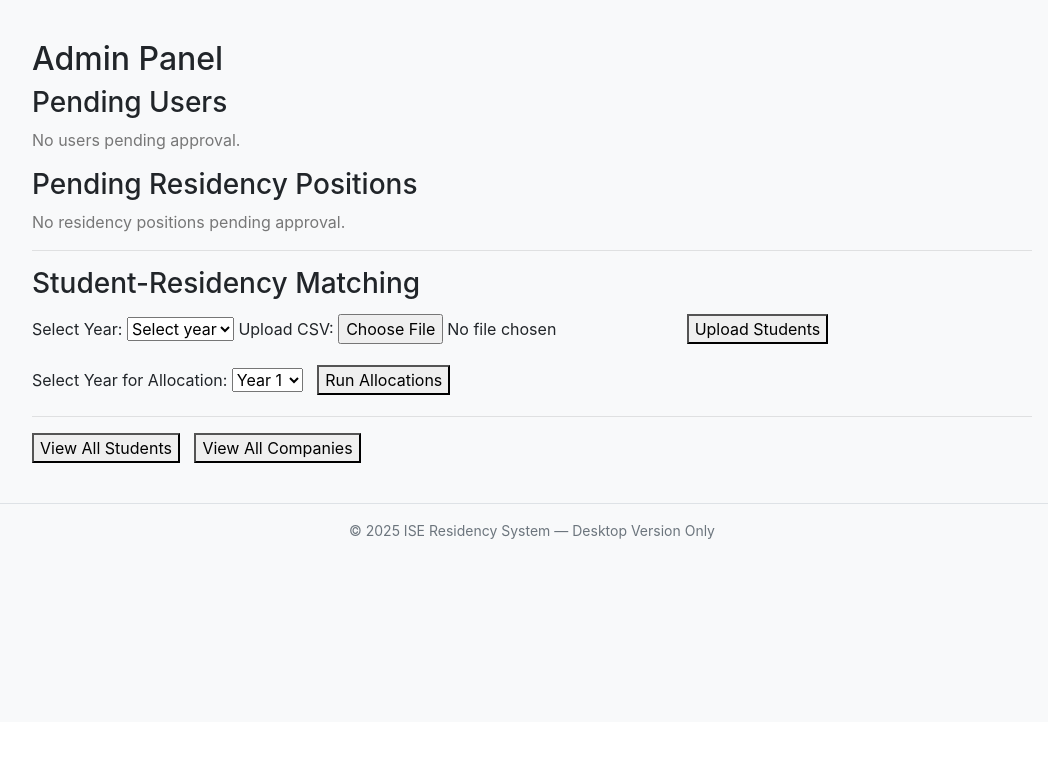
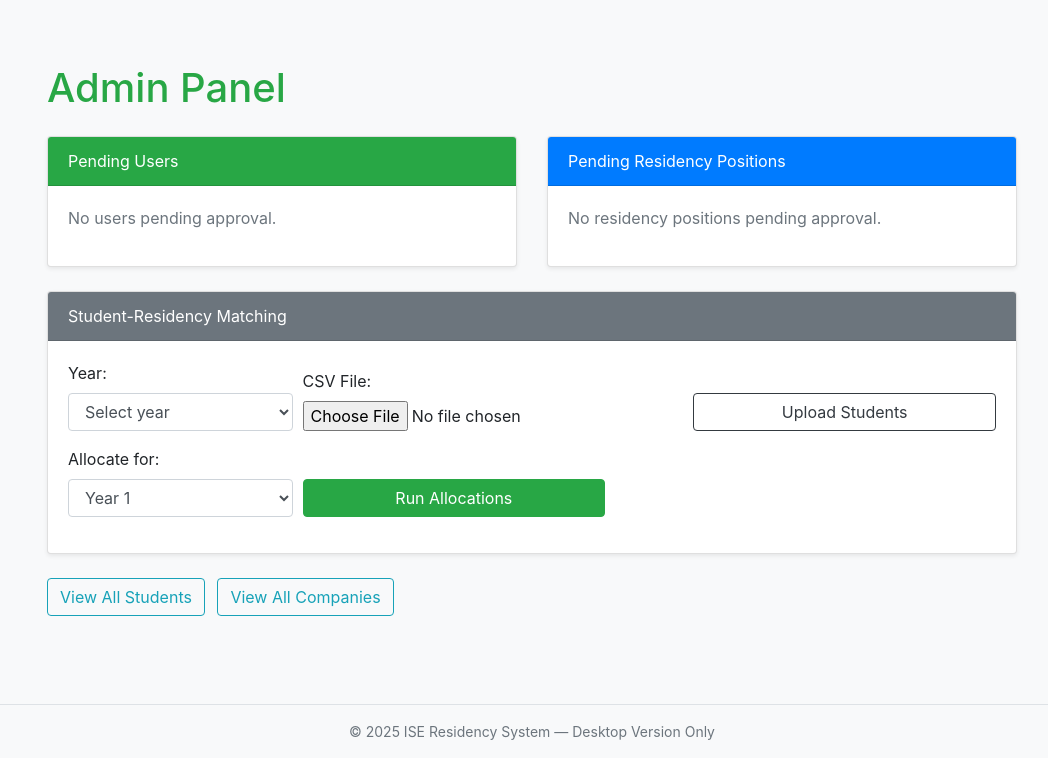
Before and after one commit to SyedFahimRahman/B4Epic, a Flask app: template templates/admin.html in a window 1280 px wide. Shown: the part 78-836 px from the top of the page, without its empty margins (108-1156 px from the left). Before the commit the page ends 617 px from the top, so only its background shows below. Run offline with Flask 3, Linux system fonts and the light colour scheme; the template is opened without the code that fills it, so the values that code supplies are empty.

Commit message:
made the admin dashboard more user friendly

```diff
--- a/app.py
+++ b/app.py
@@ -9,7 +9,7 @@ from werkzeug.security import generate_password_hash
 
 from config import Config
 from allocations import allocate_students, get_allocation_details, notify_allocation
-from api import api_bp
+# from api import api_bp
 from sqlalchemy import func
 from flask_mail import Mail
 from dotenv import load_dotenv
@@ -28,7 +28,7 @@ db.init_app(app)
 mail.init_app(app)
 migrate = Migrate(app, db)
 
-app.register_blueprint(api_bp, url_prefix='/api')
+# app.register_blueprint(api_bp, url_prefix='/api')
 
 # Decorator to make student-only pages
 def student_required(f):
--- a/templates/admin.html
+++ b/templates/admin.html
@@ -1,132 +1,137 @@
 {% extends "base.html" %}
 
-{% block head %}
-  <link rel="stylesheet" href="{{ url_for('static', filename='admin.css') }}">
-{% endblock %}
+{% block content %}
+<div class="container py-4">
 
-{% block content %}
-<div class="admin-panel">
-  <h2>Admin Panel</h2>
+  {% with messages = get_flashed_messages() %}
+    {% if messages %}
+      <div class="alert alert-warning alert-dismissible fade show" role="alert">
+        {{ messages[0] }}
+        <button type="button" class="close" data-dismiss="alert" aria-label="Close">
+          <span aria-hidden="true">&times;</span>
+        </button>
+      </div>
+    {% endif %}
+  {% endwith %}
 
-  <div class="admin-sections">
+  <h1 class="text-success mb-4">Admin Panel</h1>
+
+  <div class="row">
     <!-- Pending Users -->
-    <div class="admin-section">
-      <h3>Pending Users</h3>
+    <div class="col-md-6 mb-4">
+      <div class="card shadow-sm">
+        <div class="card-header bg-success text-white">Pending Users</div>
+        <div class="card-body">
           {% if pending_users %}
-        <table>
-          <thead>
-            <tr><th>Email</th><th>Role</th><th>Actions</th></tr>
-          </thead>
-          <tbody>
+            <ul class="list-group">
               {% for user in pending_users %}
-              <tr>
-                <td>{{ user.username }}</td>
-                <td>{{ user.role }}</td>
-                <td>
-                  <form method="POST" style="display:inline;">
+              <li class="list-group-item d-flex justify-content-between align-items-center">
+                {{ user.username }} ({{ user.role }})
+                <div>
+                  <form method="POST" class="d-inline">
                     <input type="hidden" name="user_email" value="{{ user.username }}">
-                    <button type="submit" name="action" value="approve">Approve</button>
+                    <button name="action" value="approve" class="btn btn-sm btn-success">Approve</button>
+                    <button name="action" value="reject" class="btn btn-sm btn-danger">Reject</button>
                   </form>
-                  <form method="POST" style="display:inline;">
-                    <input type="hidden" name="user_email" value="{{ user.username }}">
-                    <button type="submit" name="action" value="reject" style="background:#e57373;">Reject</button>
-                  </form>
-                </td>
-              </tr>
+                </div>
+              </li>
               {% endfor %}
-          </tbody>
-        </table>
+            </ul>
           {% else %}
-        <p style="color:#777;">No users pending approval.</p>
-      {% endif %}
-    </div>
-
-    <!-- Pending Residency Positions -->
-    <div class="admin-section">
-      <h3>Pending Residency Positions</h3>
-      {% if pending_positions %}
-        <table>
-          <thead>
-            <tr><th>Title</th><th>Company</th><th>Actions</th></tr>
-          </thead>
-          <tbody>
-            {% for pos in pending_positions %}
-              <tr>
-                <td>{{ pos.title }}</td>
-                <td>{{ pos.company.name }}</td>
-                <td>
-                  <form method="POST" style="display:inline;">
-                    <input type="hidden" name="position_id" value="{{ pos.id }}">
-                    <button type="submit" name="action" value="approve">Approve</button>
-                  </form>
-                  <form method="POST" style="display:inline;">
-                    <input type="hidden" name="position_id" value="{{ pos.id }}">
-                    <button type="submit" name="action" value="reject" style="background:#e57373;">Reject</button>
-                  </form>
-                </td>
-              </tr>
-            {% endfor %}
-          </tbody>
-        </table>
-      {% else %}
-        <p style="color:#777;">No residency positions pending approval.</p>
+            <p class="text-muted">No users pending approval.</p>
           {% endif %}
         </div>
       </div>
+    </div>
 
-  <hr>
+    <!-- Pending Positions -->
+    <div class="col-md-6 mb-4">
+      <div class="card shadow-sm">
+        <div class="card-header bg-primary text-white">Pending Residency Positions</div>
+        <div class="card-body">
+          {% if pending_positions %}
+            <ul class="list-group">
+              {% for pos in pending_positions %}
+              <li class="list-group-item d-flex justify-content-between align-items-center">
+                {{ pos.title }} ({{ pos.company.name }})
+                <div>
+                  <form method="POST" class="d-inline">
+                    <input type="hidden" name="position_id" value="{{ pos.id }}">
+                    <button name="action" value="approve" class="btn btn-sm btn-success">Approve</button>
+                    <button name="action" value="reject" class="btn btn-sm btn-danger">Reject</button>
+                  </form>
+                </div>
+              </li>
+              {% endfor %}
+            </ul>
+          {% else %}
+            <p class="text-muted">No residency positions pending approval.</p>
+          {% endif %}
+        </div>
+      </div>
+    </div>
+  </div>
 
-  <!-- Upload and Allocation Forms -->
-  <h3>Student-Residency Matching</h3>
-  <form method="POST" enctype="multipart/form-data" action="{{ url_for('upload_students') }}" style="margin-bottom: 16px;">
-    <label for="upload-year">Select Year:</label>
-    <select name="year" id="upload-year" required>
-      <option value="" disabled selected>Select year</option>
-      <option value="1">Year 1</option>
-      <option value="2">Year 2</option>
-      <option value="3">Year 3</option>
-      <option value="4">Year 4</option>
+ <!-- Upload Students + Allocation -->
+<div class="card mb-4 shadow-sm">
+  <div class="card-header bg-secondary text-white">Student-Residency Matching</div>
+  <div class="card-body">
+    <form method="POST" action="{{ url_for('upload_students') }}" enctype="multipart/form-data">
+      <div class="form-row align-items-end">
+        <div class="col-md-3 mb-3">
+          <label for="upload-year">Year:</label>
+          <select name="year" class="form-control" id="upload-year" required>
+            <option value="">Select year</option>
+            {% for y in range(1, 5) %}
+            <option value="{{ y }}">Year {{ y }}</option>
+            {% endfor %}
           </select>
-
-    <label for="student-csv">Upload CSV:</label>
-    <input type="file" name="file" id="student-csv" accept=".csv" required>
-
-    <button type="submit" class="admin-button" style="margin-top: 6px;">Upload Students</button>
+        </div>
+        <div class="col-md-5 mb-3">
+          <label for="file">CSV File:</label>
+          <input type="file" name="file" class="form-control-file" id="file" required>
+        </div>
+        <div class="col-md-4 mb-3">
+          <label>&nbsp;</label>
+          <button class="btn btn-outline-dark btn-block">Upload Students</button>
+        </div>
+      </div>
     </form>
 
-  <form method="POST" action="{{ url_for('run_allocate_students') }}" style="margin-top: 8px;">
-    <label for="allocation-year">Select Year for Allocation:</label>
-    <select name="year" id="allocation-year" required>
-      <option value="1">Year 1</option>
-      <option value="2">Year 2</option>
-      <option value="3">Year 3</option>
-      <option value="4">Year 4</option>
+    <form method="POST" action="{{ url_for('run_allocate_students') }}">
+      <div class="form-row align-items-end">
+        <div class="col-md-3 mb-3">
+          <label for="allocation-year">Allocate for:</label>
+          <select name="year" class="form-control" id="allocation-year" required>
+            {% for y in range(1, 5) %}
+            <option value="{{ y }}">Year {{ y }}</option>
+            {% endfor %}
           </select>
-    <button type="submit" class="admin-button" style="margin-left: 10px;">Run Allocations</button>
+        </div>
+        <div class="col-md-4 mb-3">
+          <label>&nbsp;</label>
+          <button type="submit" class="btn btn-success btn-block">Run Allocations</button>
+        </div>
+      </div>
     </form>
+  </div>
+</div>
 
-  <hr>
 
-  <!-- View All Buttons -->
-  <button id="show-students" class="admin-button" style="margin-right: 10px;">View All Students</button>
-  <button id="show-companies" class="admin-button">View All Companies</button>
+  <!-- View Buttons -->
+  <div class="mb-4">
+    <button class="btn btn-outline-info mr-2" id="show-students">View All Students</button>
+    <button class="btn btn-outline-info" id="show-companies">View All Companies</button>
+  </div>
 
-  <!-- Student Table (hidden by default) -->
-  <div id="student-table" style="display: none;">
+  <!-- Students Table -->
+  <div id="student-table" style="display:none;">
     <h3>All Students</h3>
-    <table>
-      <thead>
-        <tr>
-          <th>ID</th>
-          <th>Email</th>
-          <th>First Name</th>
-          <th>Last Name</th>
-          <th>Year</th>
-          <th>Grade</th>
-        </tr>
+    <table class="table table-bordered table-sm">
+      <thead class="thead-light">
+        <tr><th>ID</th><th>Email</th><th>First</th><th>Last</th><th>Year</th><th>Grade</th></tr>
       </thead>
       <tbody>
-        {% if students_with_users %}
         {% for student, user in students_with_users %}
         <tr>
           <td>{{ student.id }}</td>
@@ -134,52 +139,27 @@
           <td>{{ student.first_name }}</td>
           <td>{{ student.last_name }}</td>
           <td>{{ student.year }}</td>
-            <td>{{ student.grade if student.grade else 'N/A' }}</td>
+          <td>{{ student.grade or 'N/A' }}</td>
         </tr>
         {% endfor %}
-        {% elif students %}
-          {% for student in students %}
-          <tr>
-            <td>{{ student.id }}</td>
-            <td>
-              {% set user = User.query.get(student.id) %}
-              {{ user.username if user else 'N/A' }}
-            </td>
-            <td>{{ student.first_name }}</td>
-            <td>{{ student.last_name }}</td>
-            <td>{{ student.year }}</td>
-            <td>{{ student.grade if student.grade else 'N/A' }}</td>
-          </tr>
-          {% endfor %}
-        {% else %}
-          <tr><td colspan="6">No students found</td></tr>
-        {% endif %}
       </tbody>
     </table>
   </div>
 
-  <!-- Company Table (hidden by default) -->
-  <div id="company-table" style="display: none;">
+  <!-- Companies Table -->
+  <div id="company-table" style="display:none;">
     <h3>All Companies</h3>
-    <table>
-      <thead>
-        <tr>
-          <th>ID</th>
-          <th>Name</th>
-          <th>Contact</th>
-          <th>Email</th>
-        </tr>
+    <table class="table table-bordered table-sm">
+      <thead class="thead-light">
+        <tr><th>ID</th><th>Name</th><th>Contact</th><th>Email</th></tr>
       </thead>
       <tbody>
         {% for company in companies %}
         <tr>
           <td>{{ company.id }}</td>
           <td>{{ company.name }}</td>
-          <td>{{ company.contact if company.contact else 'N/A' }}</td>
-          <td>
-            {% set company_user = User.query.filter_by(company_id=company.id).first() %}
-            {{ company_user.username if company_user else 'N/A' }}
-          </td>
+          <td>{{ company.contact or 'N/A' }}</td>
+          <td>{{ User.query.filter_by(company_id=company.id).first().username or 'N/A' }}</td>
         </tr>
         {% endfor %}
       </tbody>
@@ -188,13 +168,13 @@
 </div>
 
 <script>
-  document.getElementById('show-students').addEventListener('click', function() {
-    document.getElementById('student-table').style.display = 'block';
-    document.getElementById('company-table').style.display = 'none';
-  });
-  document.getElementById('show-companies').addEventListener('click', function() {
-    document.getElementById('company-table').style.display = 'block';
-    document.getElementById('student-table').style.display = 'none';
-  });
+document.getElementById("show-students").onclick = () => {
+  document.getElementById("student-table").style.display = 'block';
+  document.getElementById("company-table").style.display = 'none';
+};
+document.getElementById("show-companies").onclick = () => {
+  document.getElementById("student-table").style.display = 'none';
+  document.getElementById("company-table").style.display = 'block';
+};
 </script>
 {% endblock %}
```
Also changed, not shown: api.py (+58 -56 lines). Lines whose indentation alone changed are shown as unchanged.
